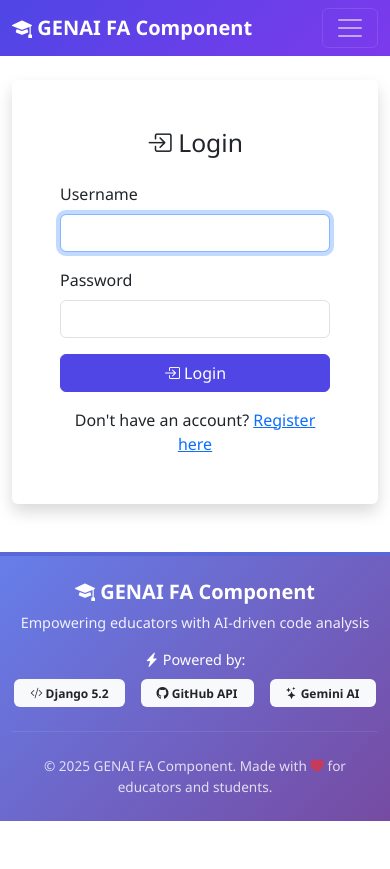
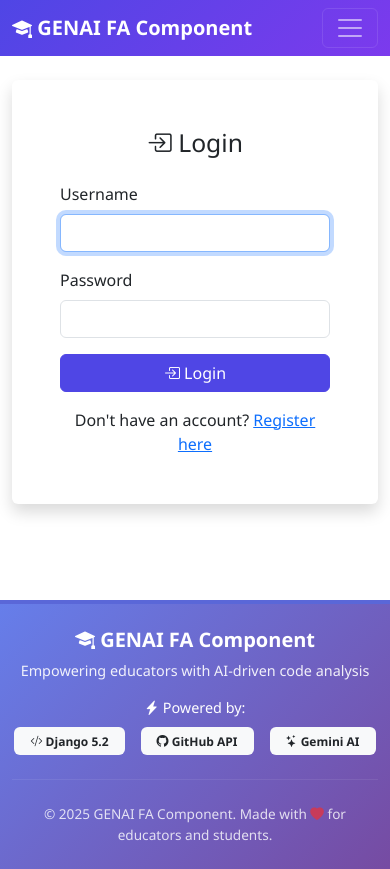
Before and after one commit to SnoozeLogic/genai_fa_component, a Django app: a page that uses edutrack/templates/base.html in a window 390 px wide. Before the commit the page ends 821 px from the top, so only its background shows below. Run offline with Django 4.2, Linux system fonts and the light colour scheme.

Commit message:
style: Enhance layout and styling of base template for improved responsiveness and structure

```diff
--- a/edutrack/templates/base.html
+++ b/edutrack/templates/base.html
@@ -12,8 +12,20 @@
             --secondary-color: #7c3aed;
         }
 
+        html, body {
+            height: 100%;
+            margin: 0;
+        }
+
         body {
             font-family: 'Segoe UI', Tahoma, Geneva, Verdana, sans-serif;
+            display: flex;
+            flex-direction: column;
+            min-height: 100vh;
+        }
+
+        main {
+            flex: 1 0 auto;
         }
 
         .navbar {
@@ -45,9 +57,8 @@
         }
 
         .footer {
-            background-color: #f8f9fa;
-            padding: 20px 0;
-            margin-top: 50px;
+            flex-shrink: 0;
+            margin-top: auto;
         }
     </style>
     {% block extra_css %}{% endblock %}
@@ -109,7 +120,7 @@
     {% endif %}
 
     <!-- Main Content -->
-    <main class="container">
+    <main class="container mb-5">
         {% block content %}{% endblock %}
     </main>
 
```
Also changed, not shown: 1 other file.
